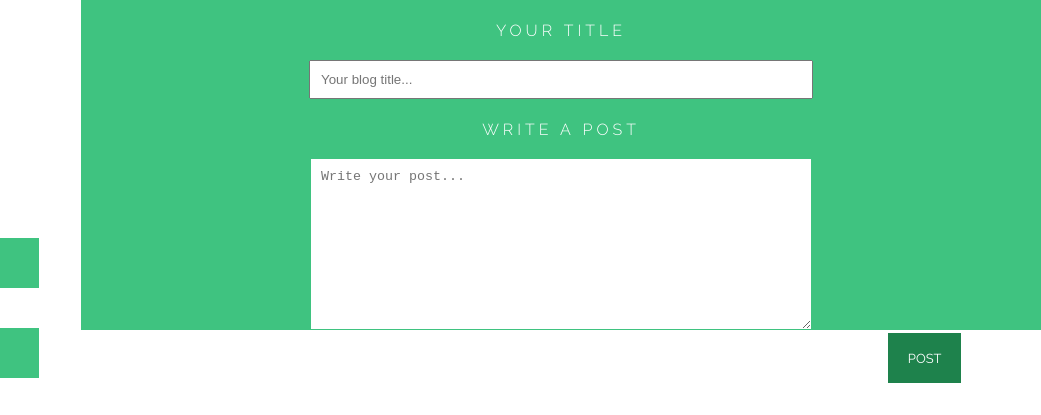
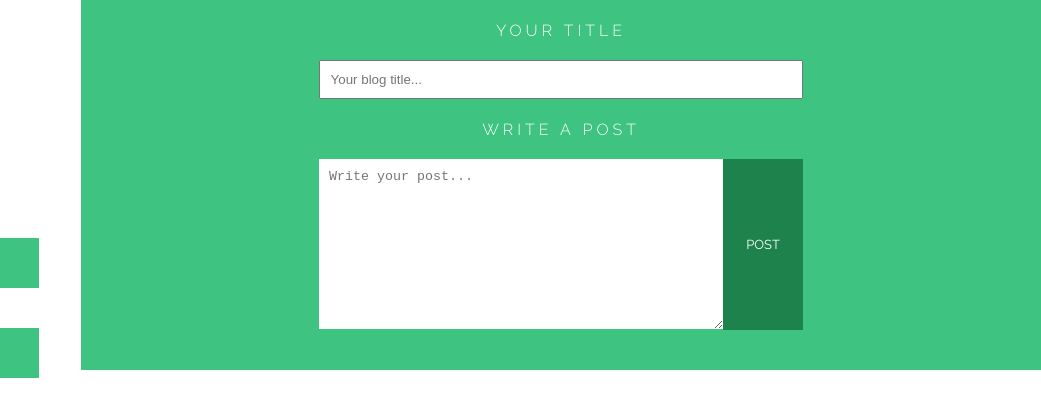
Before and after one commit to kshantilal/BloggerAPI, a website: page public/index.html in a window 1280 px wide. Shown: the top 415 px of the page, 239-1280 px from the left. Drawn offline with nearby package versions, Linux system fonts and the light colour scheme; no server answers.

Commit message:
final changes

```diff
--- a/package.json
+++ b/package.json
@@ -23,7 +23,6 @@
   "homepage": "https://github.com/kshantilal/BloggerAPI",
   "dependencies": {
     "body-parser": "^1.17.2",
-    "bootstrap": "^3.3.7",
     "cors": "^2.8.4",
     "express": "^4.15.4",
     "googleapis": "^21.3.0",
--- a/public/css/style.css
+++ b/public/css/style.css
@@ -52,9 +52,8 @@ a{
 	height: 600px;
 	flex-direction: column;
 }
-
 #content{
-	width: 60%;
+	width: 50%;
 	height: 150px;
 	border: none;
 	padding: 10px;
@@ -104,8 +103,8 @@ a{
 	margin-bottom: 20px;
 }
 #SendTweet{
-	width: 800px;
-	height: 250px;
+	width: 80%;
+	height: 100%;
 }
 .menu-login{
 	width: 100%;
@@ -145,14 +144,13 @@ a{
 .title{
 	text-align: center;
 }
-
 #title{
     padding: 10px;
     width: 60%;
 }
 .btn-post{
 	width: 80px;
-	height: 100%;
+	height: 171px;
 	background-color: #1E824C;
 	border: none;
 	color: white;
@@ -208,4 +206,10 @@ a{
 .big-blog-container{
 	display: flex;
 	flex-wrap: wrap;
+	margin-top: 40px;
 }
+.fillText{
+	display: flex;
+	justify-content: center;
+	flex-direction: row;
+}
--- a/public/index.html
+++ b/public/index.html
@@ -42,14 +42,11 @@
 				</div>
 				<div class="title">
 					<label class="post_title">Write a Post</label>
-					<textarea id="content" placeholder="Write your post..."></textarea>
+					<div class="fillText">
+						<textarea id="content" placeholder="Write your post..."></textarea>
+						<button type="submit" class="btn-post">Post</button>
+					</div>
 				</div>
-
-				<div class="all-btn-post">
-					<button type="submit" class="btn-post">Post</button>
-					<span id="result"></span>
-				</div>
-
 			</form>
 		</div>
 
```
Also changed, not shown: app.js (+1 -46 lines), public/js/script.js (line endings or trailing spaces).
